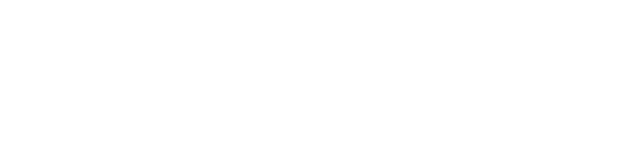
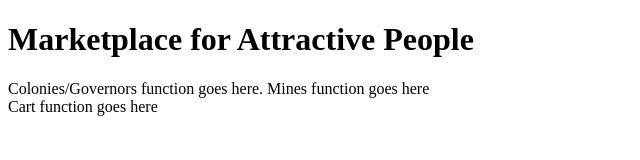
Before and after one commit to nss-daytime-cohort-63/Exomine-Team-1, a plain HTML site: page index.html in a window 1280 px wide. Shown: the whole page, without its empty margins (0-640 px from the left). Drawn offline with Linux system fonts and the light colour scheme.

Commit message:
Adding renderer for HTML.

```diff
--- a/index.html
+++ b/index.html
@@ -6,7 +6,7 @@
     <meta name="viewport" content="width=device-width, initial-scale=1.0">
     <title>Exomine</title>
 </head>
-<body>
-
+<body id="container">
+<script type="module" src="scripts/main.js"></script>
 </body>
 </html>
--- a/scripts/ExoMine.js
+++ b/scripts/ExoMine.js
@@ -0,0 +1,19 @@
+
+
+//Query the document and find the container ID
+export const ExoMine = () => {
+    const html = `
+        <h1>
+            Marketplace for Attractive People
+        </h1>
+        <div id="selectors">
+        Colonies/Governors function goes here.
+        Mines function goes here
+        </div>
+        <section id="cart">
+        Cart function goes here
+        </section>
+    `
+
+    document.querySelector("#container").innerHTML = html;
+}
--- a/scripts/main.js
+++ b/scripts/main.js
@@ -0,0 +1,2 @@
+import { ExoMine } from "./ExoMine.js";
+ExoMine();
```
